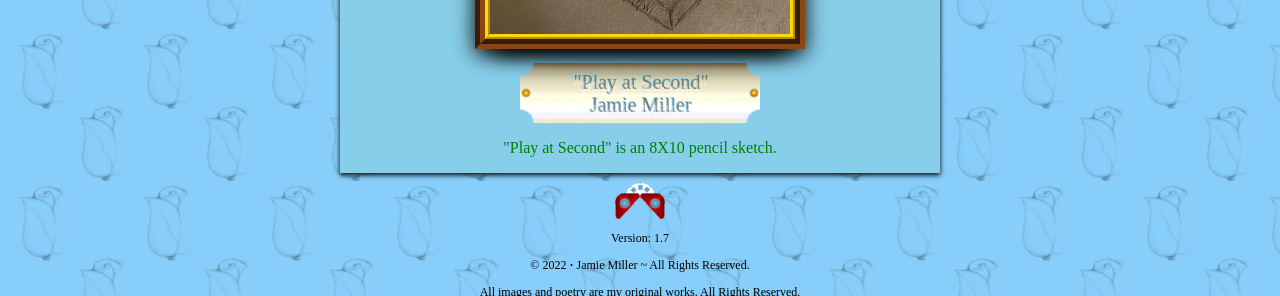
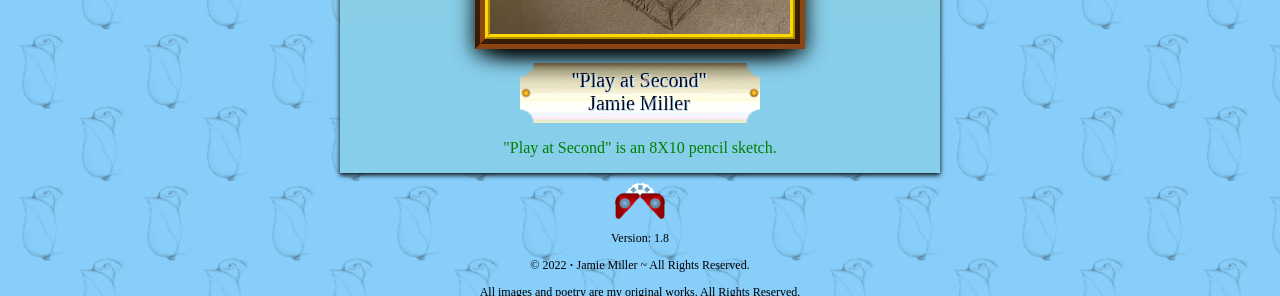
Before and after one commit to KC-CG-Oct-2021/assignment-4-html-me-something-JustJamie313, a website: page index.html in a window 1280 px wide. Shown: the part 728-1024 px from the top of the page. Drawn offline with Linux system fonts and the light colour scheme.

Commit message:
gallery v1.7 - changed positioning of nameplate highlight text

```diff
--- a/index.html
+++ b/index.html
@@ -32,7 +32,7 @@
       </div>
       <img id='viewFinder' src='./images/viewfinder.png' alt='image of viewfinder toy' onclick='window.location=`./pages/viewFinder.html?index=${galleryIndex}`'/>
       <footer>
-         <p>Version: 1.7</p>
+         <p>Version: 1.8</p>
          &copy; <script>document.write(new Date().getFullYear())</script> <b>&#183;</b> Jamie Miller ~ All Rights Reserved.
          <p>All images and poetry are my original works.  All Rights Reserved.</p>
       </footer>
--- a/styles.css
+++ b/styles.css
@@ -139,12 +139,11 @@ button:hover{
     display: flex;
     position: absolute;
     width: 240px;
-    height: 60px;
-    margin-top: 1px;
-    margin-left: 1px;
+    margin-left: -1px;
+    margin-top: -1px;
     content: attr(title);
-    color: black;
-    opacity: 0.4;
+    color: rgb(1, 1, 32);
+    opacity: 1;
     filter:alpha(opacity=40);
 
 }
@@ -153,10 +152,11 @@ button:hover{
     position: absolute;
     width: 240px;
     height: 60px;
-    margin-top: -15px;
+    margin-top: -23px;
+    margin-left: 1px;
     content: attr(title);
     color: white;
-    opacity: 0.4;
+    opacity: 0.5;
     filter:alpha(opacity=40);
 
 }
```
